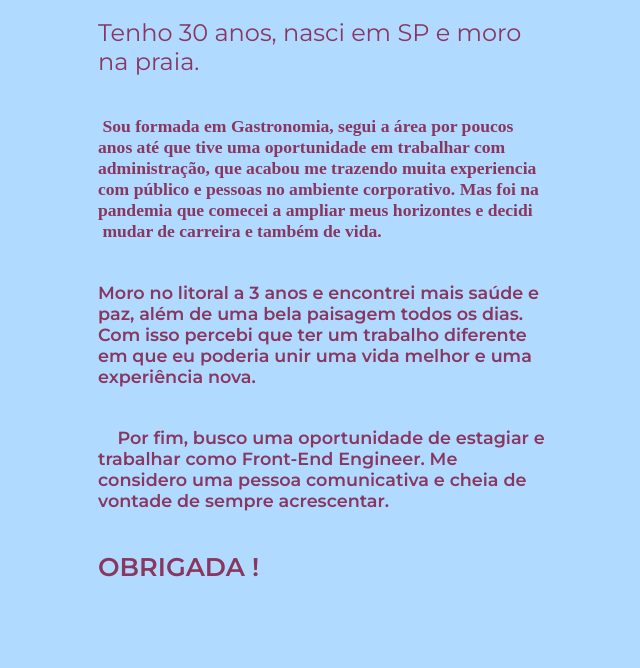
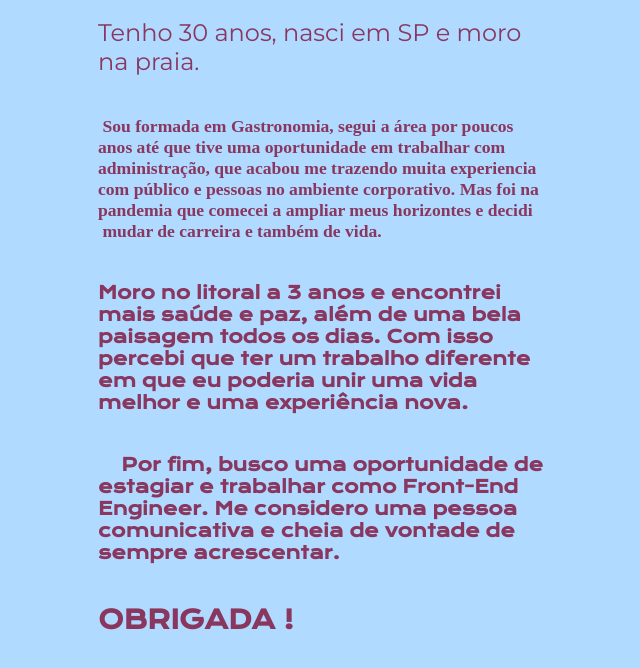
Before and after one commit to reetizzo/Portifolio-cssbasic, a plain HTML site: page about.html in a window 1280 px wide. Shown: the part 176-844 px from the top of the page, without its empty margins (94-734 px from the left). Before the commit the page ends 822 px from the top, so only its background shows below. Drawn offline with nearby package versions, Linux system fonts and the light colour scheme.

Commit message:
Update style.css

```diff
--- a/style/style.css
+++ b/style/style.css
@@ -150,14 +150,14 @@ h2{
 
 h3{
     font-size: 110%;
-    font-family: var(--fonte-secundaria);
+    font-family: var(--fonte-primaria);
 }
 h4{
     font-size: 110%;
-    font-family: var(--fonte-secundaria);
+    font-family: var(--fonte-primaria);
 }
 
 h5{
     font-size: 160%;
-font-family: var(--fonte-secundaria);
+font-family: var(--fonte-primaria);
 }
```
